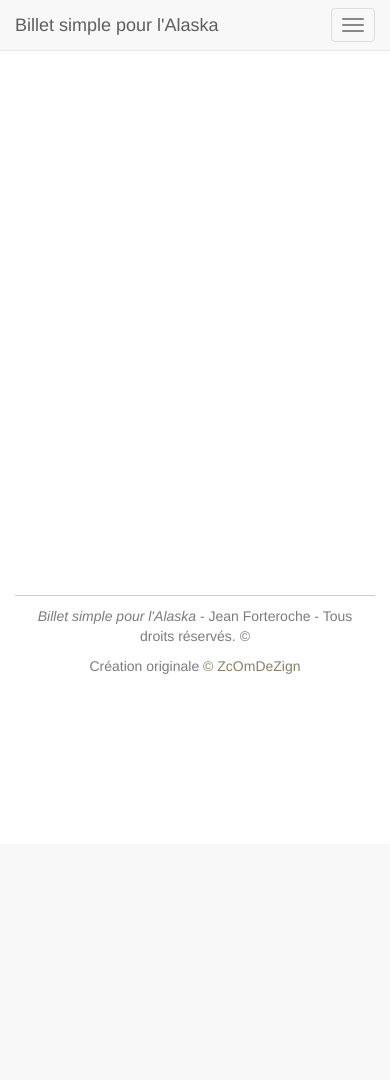
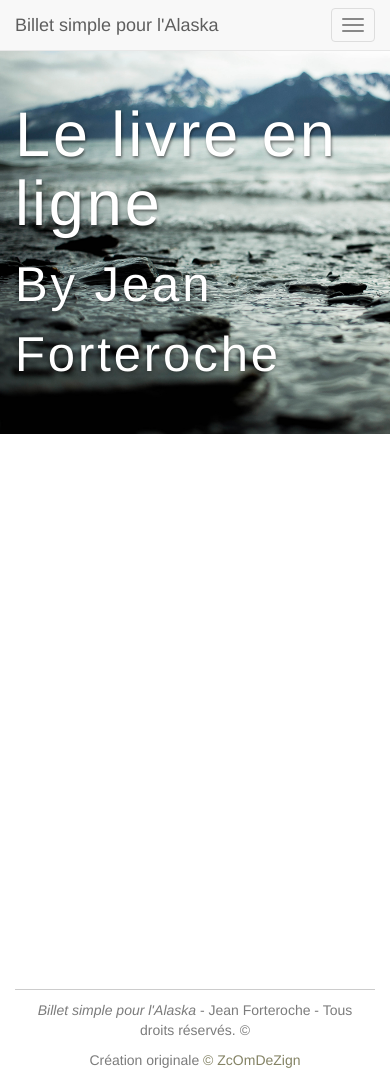
Before and after one commit to Zedizded/Projet-3---Blog-Forteroche, a PHP site: template views/index.html.twig in a window 390 px wide. Before the commit the page ends 674 px from the top, so only its background shows below. Run offline with PHP 8.4, Linux system fonts and the light colour scheme; the template is opened without the code that fills it, so the values that code supplies are empty; some libraries are stand-ins or nearby versions.

Commit message:
Itération 8 : Modification du design

```diff
--- a/views/index.html.twig
+++ b/views/index.html.twig
@@ -10,6 +10,16 @@
     <title>Billet simple pour l'Alaska | Accueil</title>
 </head>
 <body>
+    <div id="jumbo" class="jumbotron">
+        <div class="container">
+            <h1>Le livre en ligne</h1>
+            <p>By Jean Forteroche</p>
+        </div>
+    </div>
+<!--
+    <img class=img-responsive src="{{ asset('/img/bg-alaska.jpg') }}" alt="Photo Alaska">
+-->
+
     <div class="container">
         <nav class="navbar navbar-default navbar-fixed-top" role="navigation">
             <div class="container">
@@ -23,7 +33,7 @@
                 </div>
                 <div class="collapse navbar-collapse" id="navbar-collapse-target">
                 </div>
-            </div><!-- /.container -->
+            </div>
         </nav>
         <div id="accordion" class="col-xs-10 col-xs-offset-1">
         {% for article in articles %}
--- a/web/css/blog.css
+++ b/web/css/blog.css
@@ -1,9 +1,13 @@
 body {
-    padding-top: 70px;
+    padding-top: 50px;
 }
 
 a {
     color:#848365;
+}
+
+a:hover {
+    text-decoration: none;
 }
 
 .footer {
@@ -21,3 +25,50 @@ a {
 #accordion h3, #accordion h3:active {
     font-size: 1.1em;
 }
+
+.img-responsive {
+    margin-bottom: 29px;
+    position: fixed top;
+    z-index: -2000;
+}
+
+.jumbotron h1 {
+    font-size: 7em;
+    color: #fff;
+    text-shadow: 1px 2px 3px rgba(0,0,0, 0.5);
+    letter-spacing: 2.9px;
+}
+
+.jumbotron p {
+    font-size: 3.5em;
+/*
+*/
+    letter-spacing: 2.9px;
+}
+
+#jumbo {
+    background-image: url(../img/bg-alaska.jpg);
+    background-size: cover;
+    max-width : 100%;
+    height: 650px;
+    display: block;
+}
+
+@media screen and (max-width: 768px) {
+  .jumbotron h1,
+  .jumbotron .h1 {
+    font-size: 63px;
+  }
+}
+
+@media screen and (max-width: 1028px) {
+  #jumbo {
+    max-width : 100%;
+    height: auto;
+    display: block;
+  }
+  .jumbotron p {
+    color: #fff;
+    text-shadow: 0 0 5px rgba(0,0,0, 0.5);
+  }
+}
--- a/web/lib/jquery/jquery-ui-custom-v1.css
+++ b/web/lib/jquery/jquery-ui-custom-v1.css
@@ -80,6 +80,7 @@ html .ui-button.ui-state-disabled:active {
 	background: #f6f6f6;
 	font-weight: normal;
 	color: #454545;
+    outline: none;
 }
 
 .ui-state-active,
```
Also changed, not shown: src/img/bg-alaska.jpg (added), web/img/bg-alaska.jpg (added).
